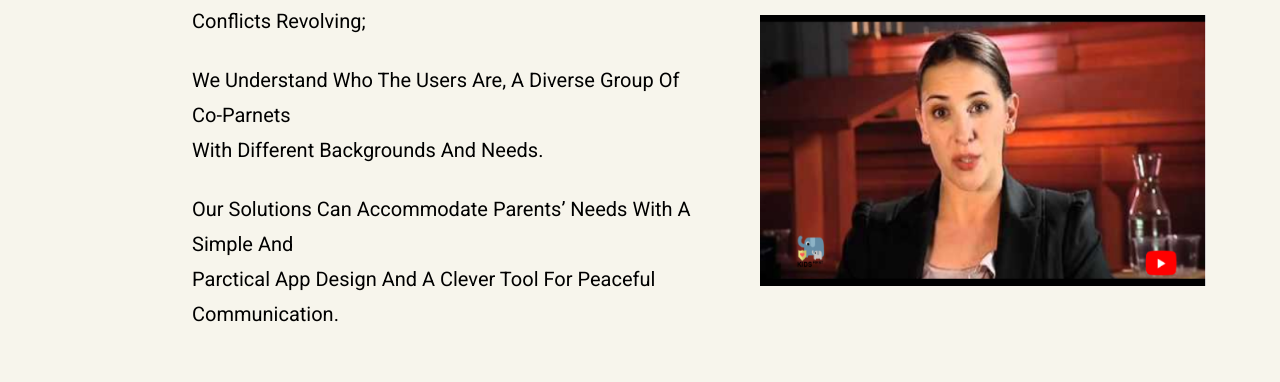
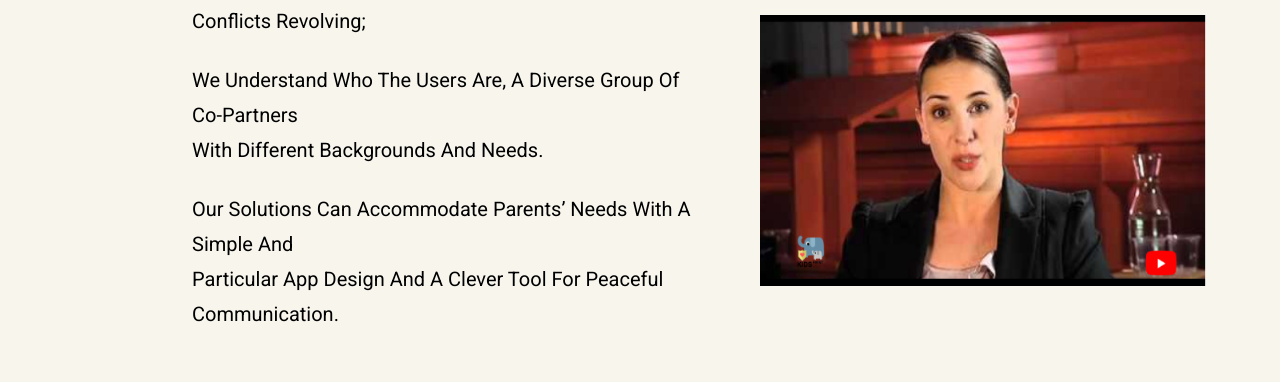
Before and after one commit to JULIERAJ/KIDS-FIRST-v2, a React (Create React App) app in the folder frontend/: page / in a window 1280 px wide. Shown: the part 3035-3417 px from the top of the page. Built offline with nearby package versions, Linux system fonts and the light colour scheme; no server answers.

Commit message:
update package and correct spelling in home component

```diff
--- a/frontend/package.json
+++ b/frontend/package.json
@@ -6,7 +6,6 @@
     "@emailjs/browser": "^4.3.3",
     "@emotion/react": "^11.11.4",
     "@emotion/styled": "^11.11.5",
-    "@eslint/js": "^9.5.0",
     "@mui/icons-material": "^5.15.20",
     "@mui/material": "^5.15.20",
     "@react-oauth/google": "^0.12.1",
@@ -31,7 +30,7 @@
     "web-vitals": "^4.2.0"
   },
   "devDependencies": {
-    "@eslint/js": "^9.1.1",
+    "@eslint/js": "^9.5.0",
     "eslint": "^8.57.0",
     "eslint-config-react-app": "^7.0.1",
     "eslint-plugin-react": "^7.34.3",
--- a/frontend/src/pages/Home/Home.jsx
+++ b/frontend/src/pages/Home/Home.jsx
@@ -84,6 +84,7 @@ export default function Home() {
           </div>
         </div>
         <span className="more-link">
+         {/* eslint-disable-next-line */}
           <a href="#" alt="">
             More Features
           </a>
@@ -95,11 +96,11 @@ export default function Home() {
           <div className="left-blurbs">
             <p>KIDSFIRST Takes A Different Approach To Reduce Conflicts Revolving;</p>
             <br />
-            <p>We Understand Who The Users Are, A Diverse Group Of Co-Parnets</p>
+            <p>We Understand Who The Users Are, A Diverse Group Of Co-Partners</p>
             <p>With Different Backgrounds And Needs.</p>
             <br />
             <p>Our Solutions Can Accommodate Parents’ Needs With A Simple And</p>
-            <p>Parctical App Design And A Clever Tool For Peaceful Communication.</p>
+            <p>Particular App Design And A Clever Tool For Peaceful Communication.</p>
           </div>
           <div className="video-section">
             <img src={video} alt=""></img>
--- a/frontend/src/pages/Register/EmailVerify.jsx
+++ b/frontend/src/pages/Register/EmailVerify.jsx
@@ -44,6 +44,7 @@ const EmailVerify = ({ userData }) => {
       <div className={styles.resendEmailLink}>
         {/* Disable the link and show loading indicator if isLoading is true or email has already been resent*/}
         {!emailResent && (
+          /* eslint-disable-next-line */
           <a href='' onClick={handleResendEmail} disabled={isLoading}>
             {isLoading ? 'Resending...' : 'Resend Email'}
           </a>
```
